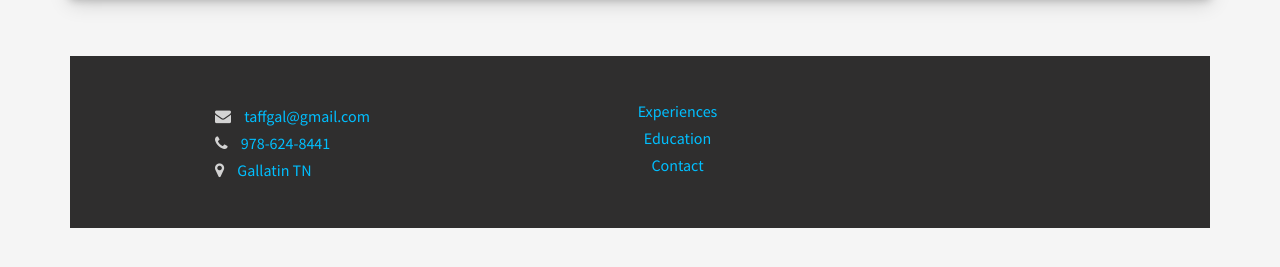
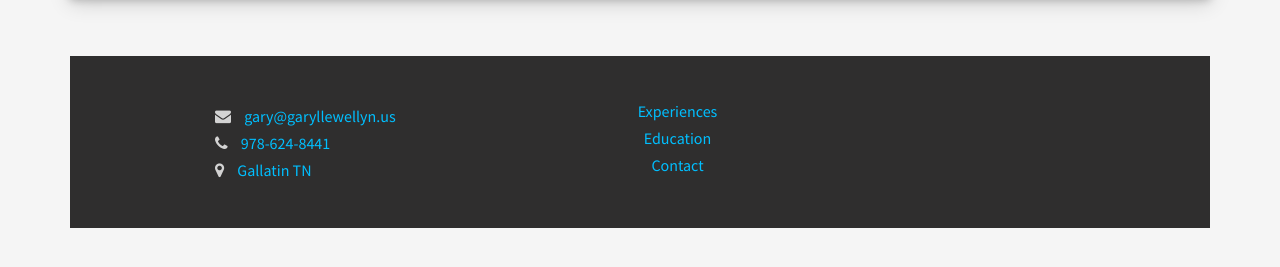
Before and after one commit to taffo73/Resume, a Jekyll site: the page built from index.html, in a window 1280 px wide and 900 px high, scrolled down 2511 px. Shown: the part 576-843 px from the top of the window. Built offline with Jekyll 4.4.1, drawn with Linux system fonts in a browser that asks for light colours; a script that is not in the unit is left out.

Commit message:
Update footer.html

```diff
--- a/_includes/footer.html
+++ b/_includes/footer.html
@@ -4,7 +4,7 @@
             <ul class="list-unstyled">
 
               <li class="padding-top-3">
-                    <i class="fa fa-envelope padding-right-10"></i> <a href="mailto: taffgal@gmail.com">taffgal@gmail.com</a>
+                    <i class="fa fa-envelope padding-right-10"></i> <a href="mailto: gary@garyllewellyn.us">gary@garyllewellyn.us</a>
                 </li>
 
                 <li class="padding-top-3">
```
